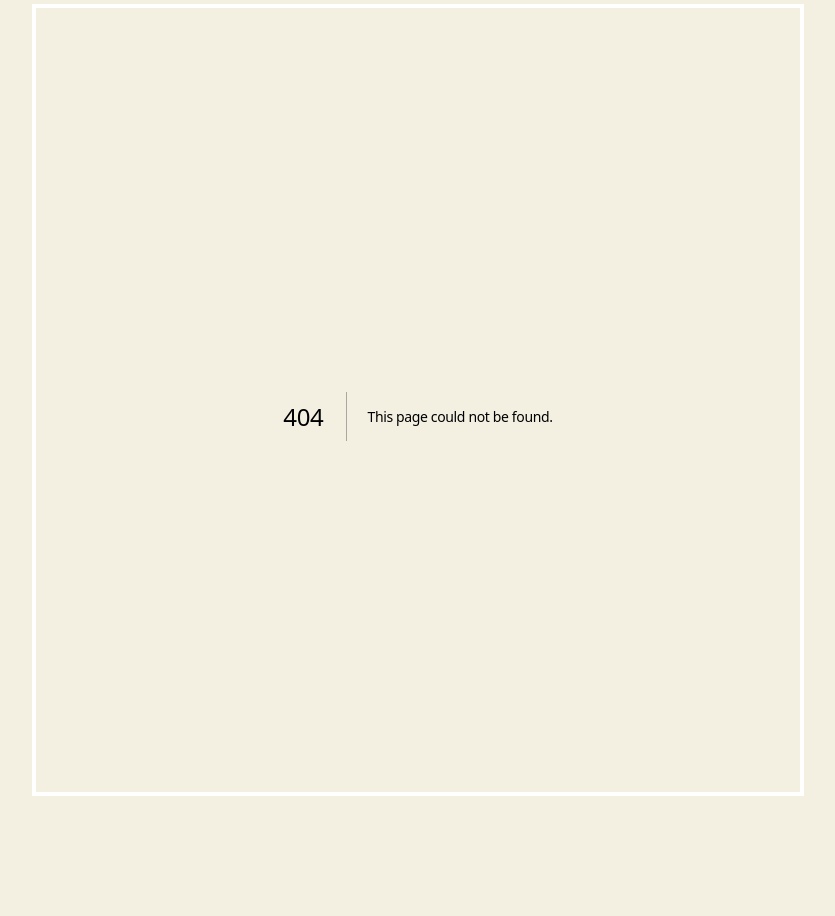
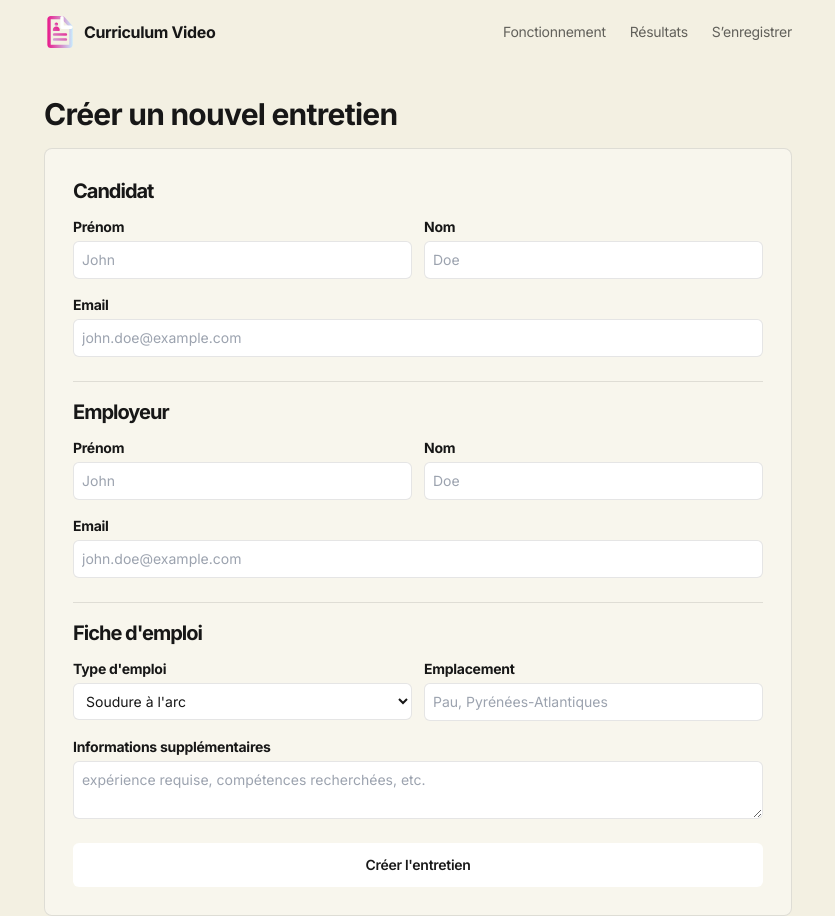
Before and after one commit to julien040/projet-barbier, a Next.js app in the folder cv/: page /start in a window 1280 px wide. Before the commit this address had no page. Shown: the whole page, without its empty margins (222-1057 px from the left). Before the commit the page ends 816 px from the top, so only its background shows below. Built offline with nearby package versions, Linux system fonts and the light colour scheme.

Commit message:
✨ Ajout du formulaire

```diff
--- a/cv/components/navbar.tsx
+++ b/cv/components/navbar.tsx
@@ -1,10 +1,10 @@
 function NavBar() {
     return (
         <div className="flex justify-between w-full items-center">
-            <div className="flex gap-2 items-center">
+            <a className="flex gap-2 items-center" href="/">
                 <img src="/favicon.svg" alt="Logo" className="h-8 w-8" />
                 <h1 className="text-md font-bold">Curriculum Video</h1>
-            </div>
+            </a>
             <div className="flex gap-6 text-sm">
                 <a
                     href="/#fonctionnement"
@@ -18,10 +18,7 @@ function NavBar() {
                 >
                     Résultats
                 </a>
-                <a
-                    href="/#fonctionnement"
-                    className="text-black/60 hover:text-black/80"
-                >
+                <a href="/start" className="text-black/60 hover:text-black/80">
                     S’enregistrer
                 </a>
             </div>
--- a/cv/pages/index.tsx
+++ b/cv/pages/index.tsx
@@ -17,7 +17,10 @@ export default function Home() {
                     </p>
                 </div>
                 <div className="flex gap-4">
-                    <a className="px-6 py-3 bg-[#F9EC91] rounded-md text-black text-sm font-semibold">
+                    <a
+                        className="px-6 py-3 bg-[#F9EC91] rounded-md text-black text-sm font-semibold"
+                        href="/start"
+                    >
                         Commencer
                     </a>
                     <a className="px-6 py-3 rounded-md border border-white/20 text-white/80 text-sm font-semibold">
@@ -26,6 +29,10 @@ export default function Home() {
                 </div>
                 <div className="h-60"></div>
             </div>
+            <div id="fonctionnement">
+                <h1>Hello World</h1>
+                <p></p>
+            </div>
         </main>
     );
 }
--- /dev/null
+++ b/cv/pages/start.tsx
@@ -0,0 +1,175 @@
+import NavBar from "../components/navbar";
+
+export default function Home() {
+    return (
+        <main>
+            <NavBar />
+            <h1 className="text-3xl font-bold mt-12 tracking-tight">
+                Créer un nouvel entretien
+            </h1>
+            <form
+                className="p-7 rounded-lg border border-black/10 bg-white/40 w-full mt-4"
+                action="/api/create-interview"
+                method="GET"
+            >
+                <div>
+                    <h2 className="text-xl font-bold mb-3 tracking-tighter">
+                        Candidat
+                    </h2>
+                    <div className="flex gap-3 w-full justify-between">
+                        <div className="flex flex-col gap-1 w-full">
+                            <label
+                                className="text-sm font-bold"
+                                htmlFor="prenom_candidat"
+                            >
+                                Prénom
+                            </label>
+                            <input
+                                type="text"
+                                id="prenom_candidat"
+                                placeholder="John"
+                                className="border border-black/10 p-2  bg-white rounded-md text-sm"
+                            />
+                        </div>
+                        <div className="flex flex-col gap-1 w-full">
+                            <label
+                                className="text-sm font-bold"
+                                htmlFor="nom_candidat"
+                            >
+                                Nom
+                            </label>
+                            <input
+                                type="text"
+                                id="nom_candidat"
+                                placeholder="Doe"
+                                className="border border-black/10 p-2 bg-white rounded-md text-sm"
+                            />
+                        </div>
+                    </div>
+                    <div className="flex flex-col gap-1 w-full mt-4">
+                        <label
+                            className="text-sm font-bold"
+                            htmlFor="email_candidat"
+                        >
+                            Email
+                        </label>
+                        <input
+                            type="email"
+                            id="email_candidat"
+                            placeholder="john.doe@example.com"
+                            className="border border-black/10 p-2 bg-white rounded-md text-sm"
+                        />
+                    </div>
+                </div>
+                <div className="pt-4 mt-6 border-t border-black/10">
+                    <h2 className="text-xl font-bold mb-3 tracking-tighter ">
+                        Employeur
+                    </h2>
+                    <div className="flex gap-3 w-full justify-between">
+                        <div className="flex flex-col gap-1 w-full">
+                            <label
+                                className="text-sm font-bold"
+                                htmlFor="prenom_recruteur"
+                            >
+                                Prénom
+                            </label>
+                            <input
+                                type="text"
+                                id="prenom_recruteur"
+                                placeholder="John"
+                                className="border border-black/10 p-2  bg-white rounded-md text-sm"
+                            />
+                        </div>
+                        <div className="flex flex-col gap-1 w-full">
+                            <label
+                                className="text-sm font-bold"
+                                htmlFor="nom_recruteur"
+                            >
+                                Nom
+                            </label>
+                            <input
+                                type="text"
+                                id="nom_recruteur"
+                                placeholder="Doe"
+                                className="border border-black/10 p-2 bg-white rounded-md text-sm"
+                            />
+                        </div>
+                    </div>
+                    <div className="flex flex-col gap-1 w-full mt-4">
+                        <label
+                            className="text-sm font-bold"
+                            htmlFor="email_recruteur"
+                        >
+                            Email
+                        </label>
+                        <input
+                            type="email"
+                            id="email_recruteur"
+                            placeholder="john.doe@example.com"
+                            className="border border-black/10 p-2 bg-white rounded-md text-sm"
+                        />
+                    </div>
+                </div>
+                <div className="pt-4 mt-6 border-t border-black/10">
+                    <h2 className="text-xl font-bold mb-3 tracking-tighter ">
+                        Fiche d&apos;emploi
+                    </h2>
+                    <div className="flex gap-3 w-full justify-between">
+                        <div className="flex flex-col gap-1 w-full">
+                            <label
+                                className="text-sm font-bold"
+                                htmlFor="type_emploi"
+                            >
+                                Type d&apos;emploi
+                            </label>
+                            <select
+                                id="type_emploi"
+                                className="border border-black/10 p-2  bg-white rounded-md text-sm"
+                            >
+                                <option value="soudure à l'arc" selected>
+                                    Soudure à l&apos;arc
+                                </option>
+                                <option value="soudure au laser">
+                                    Soudure au laser
+                                </option>
+                            </select>
+                        </div>
+                        <div className="flex flex-col gap-1 w-full">
+                            <label
+                                className="text-sm font-bold"
+                                htmlFor="emplacement"
+                            >
+                                Emplacement
+                            </label>
+                            <input
+                                type="text"
+                                id="emplacement"
+                                placeholder="Pau, Pyrénées-Atlantiques"
+                                className="border border-black/10 p-2 bg-white rounded-md text-sm"
+                            />
+                        </div>
+                    </div>
+                    <div className="flex flex-col gap-1 w-full mt-4">
+                        <label
+                            className="text-sm font-bold"
+                            htmlFor="informations_supplementaires"
+                        >
+                            Informations supplémentaires
+                        </label>
+                        <textarea
+                            id="informations_supplementaires"
+                            placeholder="expérience requise, compétences recherchées, etc."
+                            className="border border-black/10 p-2 bg-white rounded-md text-sm"
+                        />
+                    </div>
+                </div>
+                <button
+                    type="submit"
+                    className="bg-white text-black/90 rounded-md p-3 w-full mt-6 font-semibold text-sm"
+                >
+                    Créer l&apos;entretien
+                </button>
+            </form>
+        </main>
+    );
+}
```
